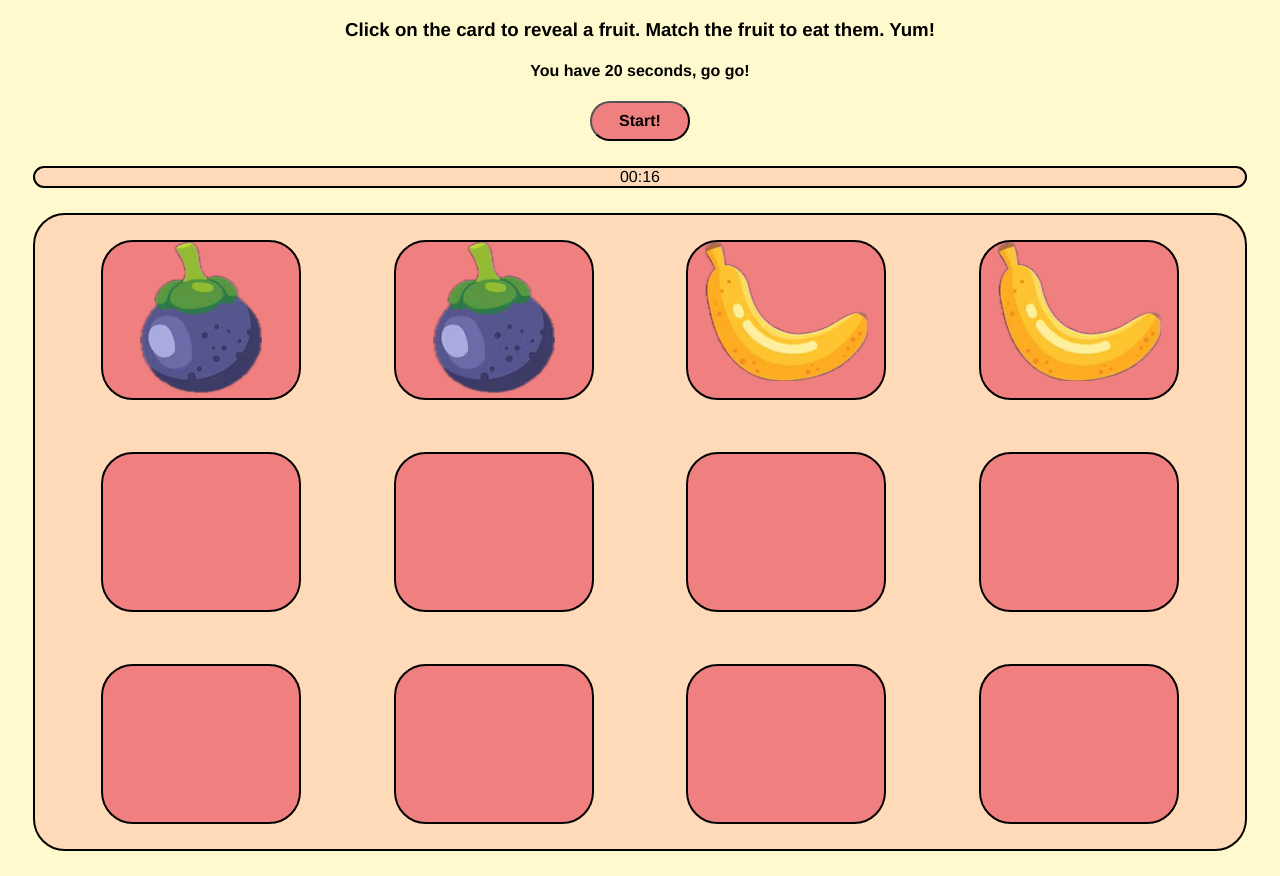
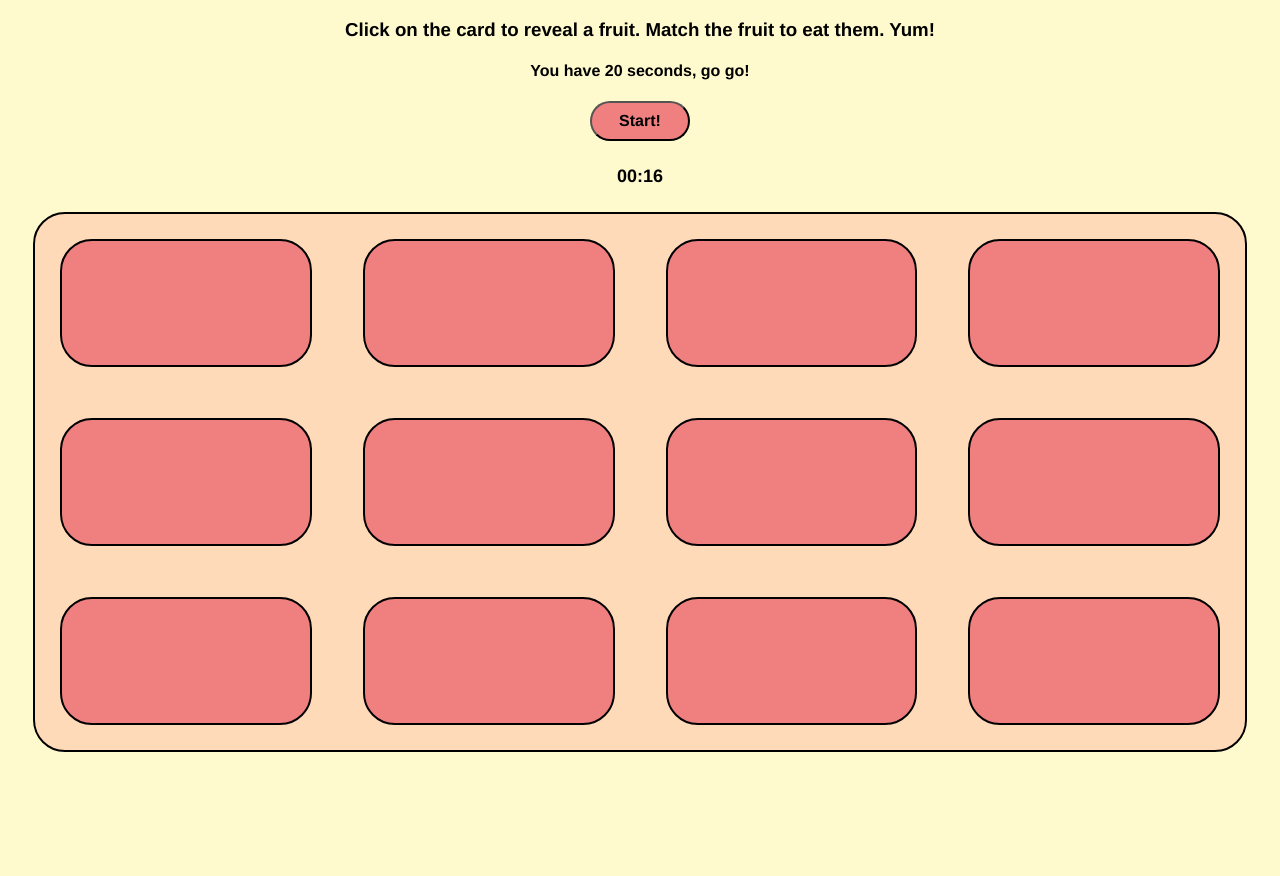
Before and after one commit to bonnil1/Project-1---Fruity-Pairs, a plain HTML site: page index.html in a window 1280 px wide. Shown: the part 61-937 px from the top of the page. After the commit the page ends 838 px from the top, so only its background shows below. Drawn offline with Linux system fonts and the light colour scheme.

Commit message:
day 2 progress

```diff
--- a/app.js
+++ b/app.js
@@ -20,59 +20,40 @@ function countDown() {
         return(("0") + unit).length > 2 ? unit : "0" + unit;
     }
 }
+
 if (time === 0) {
     timer.innerHTML = "Game Over! Would you like to try again?" //did not work...
 }
 
-//Can I create a class to make this faster??
-/*
-//Banana 1
-const ban1 = document.getElementById("A");
-const banImg1 = document.getElementById("imgA");
-
-ban1.addEventListener("click", function() {
-    banImg1.classList.remove("inactive");
-})
-
-//Banana 2
-const ban2 = document.getElementById("B");
-const banImg2 = document.getElementById("imgB");
-
-ban2.addEventListener("click", function() {
-    banImg2.classList.remove("inactive");
-})
-*/
-
+//Fruits Array
 const fruits = [
     {name: "banana", image: "Banana.png"},
     {name: "banana", image: "Banana.png"},
     {name: "blueberry", image: "Blueberry.png"},
     {name: "blueberry", image: "Blueberry.png"},
-    /*
-    {name: cherry, image: <a href="#"><img src="Cherry.png"/></a>},
-    {name: cherry, image: <a href="#"><img src="Cherry.png"/></a>},
-    {name: lemon, image: <a href="#"><img src="Lemon.png"/></a>},
-    {name: lemon, image: <a href="#"><img src="Lemon.png"/></a>},
-    {name: peach, image: <a href="#"><img src="Peach.png"/></a>},
-    {name: peach, image: <a href="#"><img src="Peach.png"/></a>},
-    {name: watermelon, image: <a href="#"><img src="Watermelon.png"/></a>},
-    {name: watermelon, image: <a href="#"><img src="Watermelon.png"/></a>},
-    */
+    {name: "cherry", image: "Cherry.png"},
+    {name: "cherry", image: "Cherry.png"},
+    {name: "lemon", image: "Lemon.png"},
+    {name: "lemon", image: "Lemon.png"},
+    {name: "peach", image: "Peach.png"},
+    {name: "peach", image: "Peach.png"},
+    {name: "watermelon", image: "Watermelon.png"},
+    {name: "watermelon" , image: "Watermelon.png"},
 ]
 
 //Generate random numbers to create new fruit placements on board.
 const newArr = [];
 
 function generateRandomNum(length, max, min) {
-    for (i = 0; i < length; i++) {
+    for (let i = 0; i < length; i++) {
         const newNum = Math.floor(Math.random() * (max - min)) + min;
         newArr.includes(newNum) ? length += 1 : newArr.push(newNum);
     }
     return newArr;
 }
-console.log(generateRandomNum(4, 4, 0)); //increase length to 12 later.
+console.log(generateRandomNum(12, 12, 0));
 
-//Create the game board -- start with 4 squares first.
+//Create the game board -- how to make more efficient?
 //A
 let a = document.getElementById("A");
 let imageA = `<img src="${fruits[newArr[0]].image}">`
@@ -89,11 +70,109 @@ c.innerHTML = imageC;
 let d = document.getElementById("D");
 let imageD = `<img src="${fruits[newArr[3]].image}">`
 d.innerHTML = imageD;
-/*
+//E
+let e = document.getElementById("E");
+let imageE = `<img src="${fruits[newArr[4]].image}">`
+e.innerHTML = imageE;
+//F
+let f = document.getElementById("F");
+let imageF = `<img src="${fruits[newArr[5]].image}">`
+f.innerHTML = imageF;
+//G
+let g = document.getElementById("G");
+let imageG = `<img src="${fruits[newArr[6]].image}">`
+g.innerHTML = imageG;
+//H
+let h = document.getElementById("H");
+let imageH = `<img src="${fruits[newArr[7]].image}">`
+h.innerHTML = imageH;
+//I
+let letterI = document.getElementById("I"); // i. is not allowed?
+let imageI = `<img src="${fruits[newArr[8]].image}">`
+letterI.innerHTML = imageI;
+//J
+let j = document.getElementById("J");
+let imageJ = `<img src="${fruits[newArr[9]].image}">`
+j.innerHTML = imageJ;
+//K
+let k = document.getElementById("K");
+let imageK = `<img src="${fruits[newArr[10]].image}">`
+k.innerHTML = imageK;
+//L
+let l = document.getElementById("L");
+let imageL = `<img src="${fruits[newArr[11]].image}">`
+l.innerHTML = imageL;
+
 //Puts the 'covers' on the fruits using the inactive class
 let inactive = document.querySelectorAll("img")
+
 for (i = 0; i < fruits.length; i++) {
     inactive[i].classList.add("inactive")
 }
-*/
-//
+
+//console.log(a.childNodes) //returns as nodelist, does not allow use of img values
+
+//Event Listeners for Click
+//A
+a.addEventListener("click", () => {
+    let element = a.querySelector("img") //queryselector returns as value and not a node list
+    //console.log(element)
+    element.classList.remove("inactive")
+})
+//B
+b.addEventListener("click", () => {
+    let element = b.querySelector("img")
+    element.classList.remove("inactive")
+})
+//C
+c.addEventListener("click", () => {
+    let element = c.querySelector("img")
+    element.classList.remove("inactive")
+})
+//D
+d.addEventListener("click", () => {
+    let element = d.querySelector("img")
+    element.classList.remove("inactive")
+})
+//E
+e.addEventListener("click", () => {
+    let element = e.querySelector("img")
+    element.classList.remove("inactive")
+})
+//F
+f.addEventListener("click", () => {
+    let element = f.querySelector("img")
+    element.classList.remove("inactive")
+})
+//G
+g.addEventListener("click", () => {
+    let element = g.querySelector("img")
+    element.classList.remove("inactive")
+})
+//H
+h.addEventListener("click", () => {
+    let element = h.querySelector("img")
+    element.classList.remove("inactive")
+})
+//I
+letterI.addEventListener("click", () => {
+    let element = letterI.querySelector("img")
+    element.classList.remove("inactive")
+})
+//J
+j.addEventListener("click", () => {
+    let element = j.querySelector("img")
+    element.classList.remove("inactive")
+})
+//K
+k.addEventListener("click", () => {
+    let element = k.querySelector("img")
+    element.classList.remove("inactive")
+})
+//L
+l.addEventListener("click", () => {
+    let element = l.querySelector("img")
+    element.classList.remove("inactive")
+})
+
+//Function to check for correct or incorrect match
--- a/index.html
+++ b/index.html
@@ -22,7 +22,7 @@
         <div class="cover" id="E"></div>
         <div class="cover" id="F"></div>
         <div class="cover" id="G"></div>
-        <div class="cover" id="h"></div>
+        <div class="cover" id="H"></div>
         <div class="cover" id="I"></div>
         <div class="cover" id="J"></div>
         <div class="cover" id="K"></div>
--- a/styles.css
+++ b/styles.css
@@ -21,12 +21,26 @@ div {
     border-radius: 2em;
 }
 
+img {
+    width: 110px;
+    height: 120px;
+}
+
+#timer {
+    background-color: #FFFACD;
+    border: none;
+    font-size: large;
+    font-weight: bold;
+
+}
+
 .grid-container {
     display: grid;
-    grid-template-columns: repeat(4, 250px);
-    grid-template-rows: repeat(3, 210px);
-    grid-gap: 2px;
+    grid-template-columns: repeat(4, 1fr);
+    grid-template-rows: repeat(3, 1fr);
+    grid-gap: 1px;
     justify-content: space-evenly;
+    align-items: center;
 }
 
 .cover {
@@ -36,17 +50,19 @@ div {
 .inactive {
     visibility: hidden;
 }
-
-@media (max-width: 1000px) {
+/*
+@media (max-width: 1100px) {
     img {
         width: 120px;
         height: 130px;
     }
     .grid-container {
         display: grid;
-        grid-template-columns: repeat(4, 200px);
-        grid-template-rows: repeat(3, 200px);
+        grid-template-columns: repeat(4, 2fr);
+        grid-template-rows: repeat(3, 2fr);
         grid-gap: 1px;
         justify-content: space-evenly;
     }
 }
+*/
+/*want to limit the grid box to a max width*/
```
